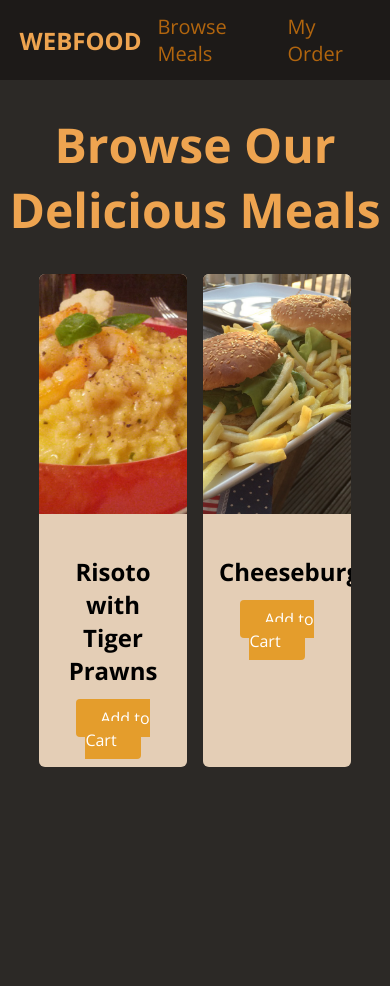
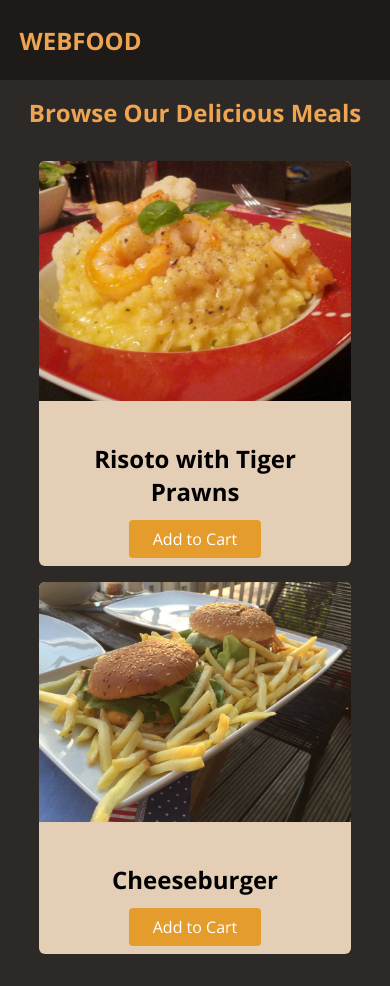
Before and after one commit to Adfrach/webfood-responsive-practice, a plain HTML site: page index.html in a window 390 px wide. Before the commit the page ends 844 px from the top, so only its background shows below. Drawn offline with nearby package versions, Linux system fonts and the light colour scheme.

Commit message:
added media query

```diff
--- a/style.css
+++ b/style.css
@@ -91,3 +91,22 @@ main h1 {
 .btn:hover {
   background-color: rgb(241, 155, 56);
 }
+
+@media (max-width: 768px) {
+  #latest-product ul {
+    grid-template-columns: 100%;
+  }
+
+  main h1 {
+    font-size: 1.5rem;
+  }
+}
+
+@media (max-width: 480px) {
+  main h1 {
+    font-size: 1.5rem;
+  }
+  #main-header nav {
+    display: none;
+  }
+}
```
